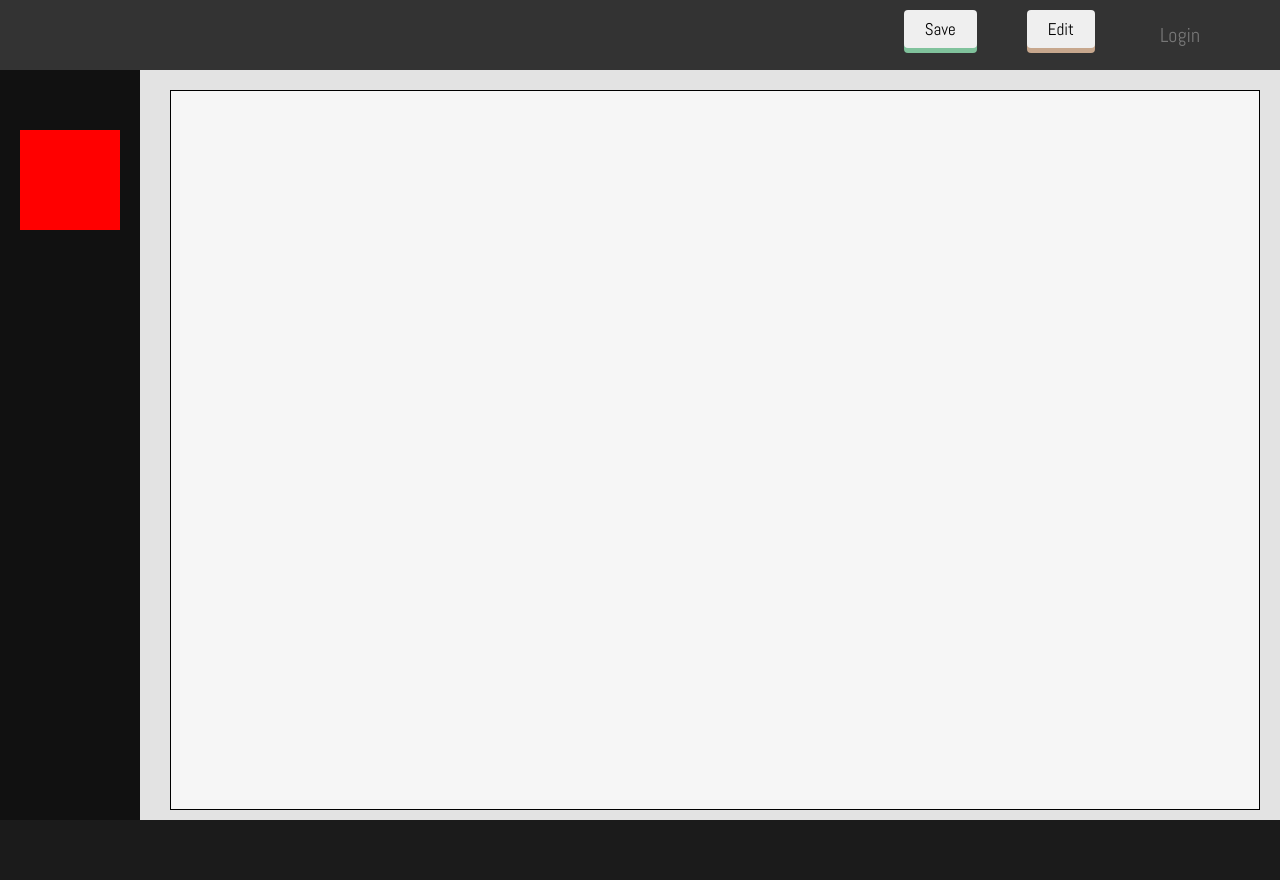
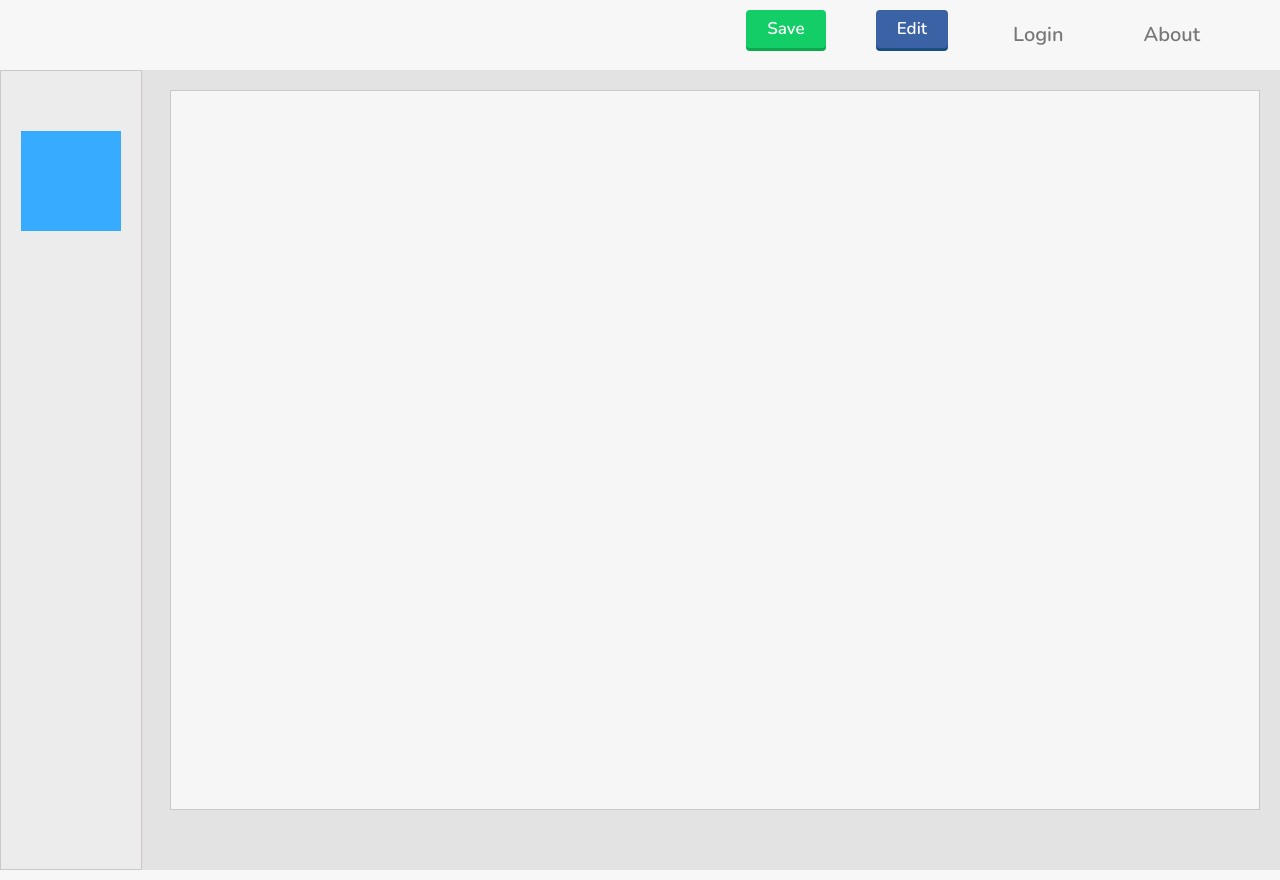
Before and after one commit to NivekL/EdgeFrame-master-thesis, a PHP site: page / in a window 1280 px wide. Run offline with PHP 8.4, Linux system fonts and the light colour scheme; some libraries are stand-ins or nearby versions.

Commit message:
styling changes

```diff
--- a/css/style.min.css
+++ b/css/style.min.css
@@ -1 +1 @@
-*{margin:0;padding:0}.navbar{border-radius:0;border:none;background-color:#333;margin-bottom:0;z-index:999}.sidenav{height:100%;position:absolute;left:0;background-color:#111;overflow-x:visible;padding:60px 20px}nav li{margin-right:50px}nav li a{margin-top:10px;margin-bottom:10px;padding:6px 20px;font-size:20px;font-family:"Abel",sans-serif;color:white}nav li a:hover{color:white}nav li .btn{margin-top:10px;margin-bottom:10px;font-size:17px;font-family:"Abel",sans-serif;color:black;padding:6px 20px}nav li .save{box-shadow:0 5px #80c29c}nav li .save:hover{background-color:#ace4c4}nav li .save:active{top:2px;box-shadow:0 0;background-color:#2bbe73}nav li .edit{box-shadow:0 5px #c7a78d}nav li .edit:hover{background-color:#ec9f8b}nav li .edit:active{top:2px;box-shadow:0 0;background-color:#d54823}body{background-color:#e3e3e3}.wrapper{padding-left:20px;padding-right:20px;margin-left:150px;margin-top:20px}.wrapper .mid-col{border:1px solid black;background-color:#f6f6f6;height:90vh}.textblock{height:100px;width:100px;background-color:red;z-index:100}.bottom-nav{margin-top:10px;padding:30px;background-color:#1b1b1b}
+*{margin:0;padding:0}.navbar{border-radius:0;border:none;background-color:#f7f7f7;margin-bottom:0;z-index:999}.sidenav{height:100%;position:absolute;left:0;background-color:#ececec;border:1px solid #cdc8c8;overflow-x:visible;padding:60px 20px}nav li{margin-right:50px}nav li a{margin-top:10px;margin-bottom:10px;padding:6px 20px;font-size:20px;font-family:"Nunito",helvetica,sans-serif;font-weight:600}nav li a:hover{font-weight:700}.btn{margin-top:10px;margin-bottom:10px;font-size:17px;font-family:"Nunito",helvetica,sans-serif;font-weight:600;padding:6px 20px;color:white}.btn:hover{font-weight:700;color:white}.btn:focus{color:white}.save{background-color:#13ce66;box-shadow:0 3px #0aa94e}.save:hover{background-color:#3bc676}.edit{box-shadow:0 3px #184e80;background-color:#3a62a4}.edit:hover{background-color:#285eb7}body{background-color:#e3e3e3}.wrapper{padding-left:20px;padding-right:20px;margin-left:150px;margin-top:20px}.wrapper .mid-col{border:1px solid #cdc8c8;background-color:#f6f6f6;height:90vh}.textblock{height:100px;width:100px;background-color:#37abff;z-index:100}.bottom-nav{margin-top:10px;padding:30px;background-color:#1b1b1b}
--- a/index.php
+++ b/index.php
@@ -11,7 +11,7 @@
     <link href="css/jquery-ui.min.css" rel="stylesheet">
     <link href="css/style.min.css" rel="stylesheet">
 
-    <link href="https://fonts.googleapis.com/css?family=Abel" rel="stylesheet">
+    <link href="https://fonts.googleapis.com/css?family=Nunito:400,600,700" rel="stylesheet">
 
     <!-- HTML5 shim and Respond.js for IE8 support of HTML5 elements and media queries -->
     <!-- WARNING: Respond.js doesn't work if you view the page via file:// -->
@@ -39,7 +39,8 @@
       <ul class="nav navbar-nav navbar-right">
         <li><button id="saveBtn" class="default-btn btn save" value="Saved">Save</button></li>
         <li><button id="editBtn" class="default-btn btn edit">Edit</button></li>
-        <li><a href="#">Login</a></li>
+        <li><a href="#" class="pull-right">Login</a></li>
+        <li><a href="#" class="pull-right">About</a></li>
       </ul>
     </div><!-- /.navbar-collapse -->
   </div><!-- /.container-fluid -->
@@ -61,11 +62,6 @@
 
 </div>
 
-<footer class="col-xs-12 col-md-12 bottom-nav">
-
-
-</footer>
-
     <!-- jQuery (necessary for Bootstrap's JavaScript plugins) -->
     <script src="js/jquery.js"></script>
     <!-- Include all compiled plugins (below), or include individual files as needed -->
--- a/js/dragndrop.js
+++ b/js/dragndrop.js
@@ -10,17 +10,17 @@ $( function() {
       accept: "#textblock",
       over: function(event, ui){
         $(this)
-        .css("border", "3px dashed black")
-        .css("background-color", "rgba(43, 89, 158, 0.77)");
+        .css("border", "2px dashed #5991aa")
+        .css("background-color", "#b8dfff");
       }, // over object
       out: function(event, ui){
         $(this)
-        .css("border", "1px solid black")
+        .css("border", "1px solid #cdc8c8")
         .css("background-color", "#f6f6f6");
       }, // out object
       drop: function(event, ui) {
         $(this)
-        .css("border", "1px solid black")
+        .css("border", "1px solid #cdc8c8")
         .css("background-color", "#f6f6f6");
         var idIndex = 0;
         var element = $(ui.draggable).clone();
--- a/sass/content.scss
+++ b/sass/content.scss
@@ -9,7 +9,7 @@ body{
   margin-top: 20px;
 
   .mid-col{
-    border: 1px solid black;
+    border: 1px solid #cdc8c8;
     background-color: #f6f6f6;
     height: 90vh;
   }
--- a/sass/drag-boxes.scss
+++ b/sass/drag-boxes.scss
@@ -1,6 +1,6 @@
 .textblock{
   height: 100px;
   width: 100px;
-  background-color: red;
+  background-color: #37abff;
   z-index: 100;
 }
--- a/sass/fonts.scss
+++ b/sass/fonts.scss
@@ -1,2 +1,2 @@
 //Navigation
-$abel: 'Abel', sans-serif;
+$nunito: 'Nunito', helvetica, sans-serif;
--- a/sass/nav.scss
+++ b/sass/nav.scss
@@ -3,7 +3,7 @@
 .navbar{
     border-radius: 0;
     border: none;
-    background-color: #333;
+    background-color: #f7f7f7;
     margin-bottom: 0;
     z-index: 999;
 }
@@ -12,7 +12,8 @@
     height: 100%;
     position: absolute;
     left: 0;
-    background-color: #111;
+    background-color: #ececec;
+    border: 1px solid #cdc8c8;
     overflow-x: visible;
     padding: 60px 20px;
 }
@@ -27,48 +28,43 @@ nav {
           margin-bottom: 10px;
           padding: 6px 20px;
           font-size: 20px;
-          font-family: $abel;
-          color: white;
+          font-family: $nunito;
+          font-weight: 600;
 
-          &:hover{color: white;}
+          &:hover{font-weight: 700;}
+        }
+    }
 }
 
 .btn{
   margin-top: 10px;
   margin-bottom: 10px;
   font-size: 17px;
-          font-family: $abel;
-          color: black;
+  font-family: $nunito;
+  font-weight: 600;
   padding: 6px 20px;
-
-        }
-
-        .save{
-          box-shadow: 0 5px #80c29c;
+  color: white;
 
   &:hover{
-            background-color: #ace4c4;
+    font-weight: 700;
+    color: white;
   }
+  &:focus{color: white;}
+}
+.save{
+  background-color: #13ce66;
+  box-shadow: 0 3px #0aa94e;
 
-          &:active{
-            top: 2px;
-            box-shadow: 0 0;
-            background-color: #2bbe73
+  &:hover{
+    background-color: #3bc676;
   }
 }
 
 .edit{
-          box-shadow: 0 5px rgb(199, 167, 141);
+  box-shadow: 0 3px #184e80;
+  background-color: #3a62a4;
 
   &:hover{
-            background-color: #ec9f8b;
-          }
-
-          &:active{
-            top: 2px;
-            box-shadow: 0 0;
-            background-color: #d54823;
+    background-color: #285eb7;
   }
 }
-    }
-}
```
Lines whose indentation alone changed are shown as unchanged.
